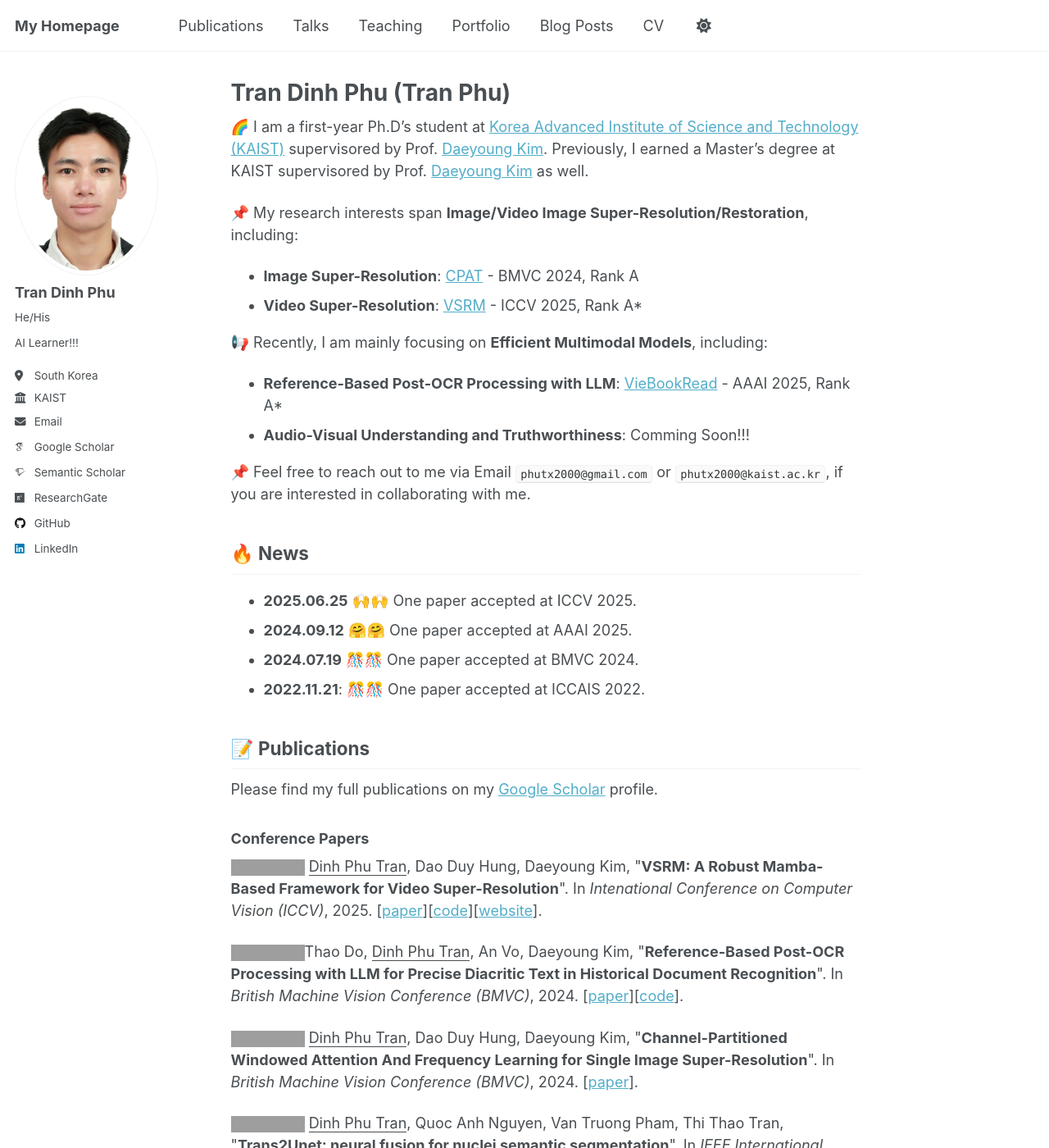
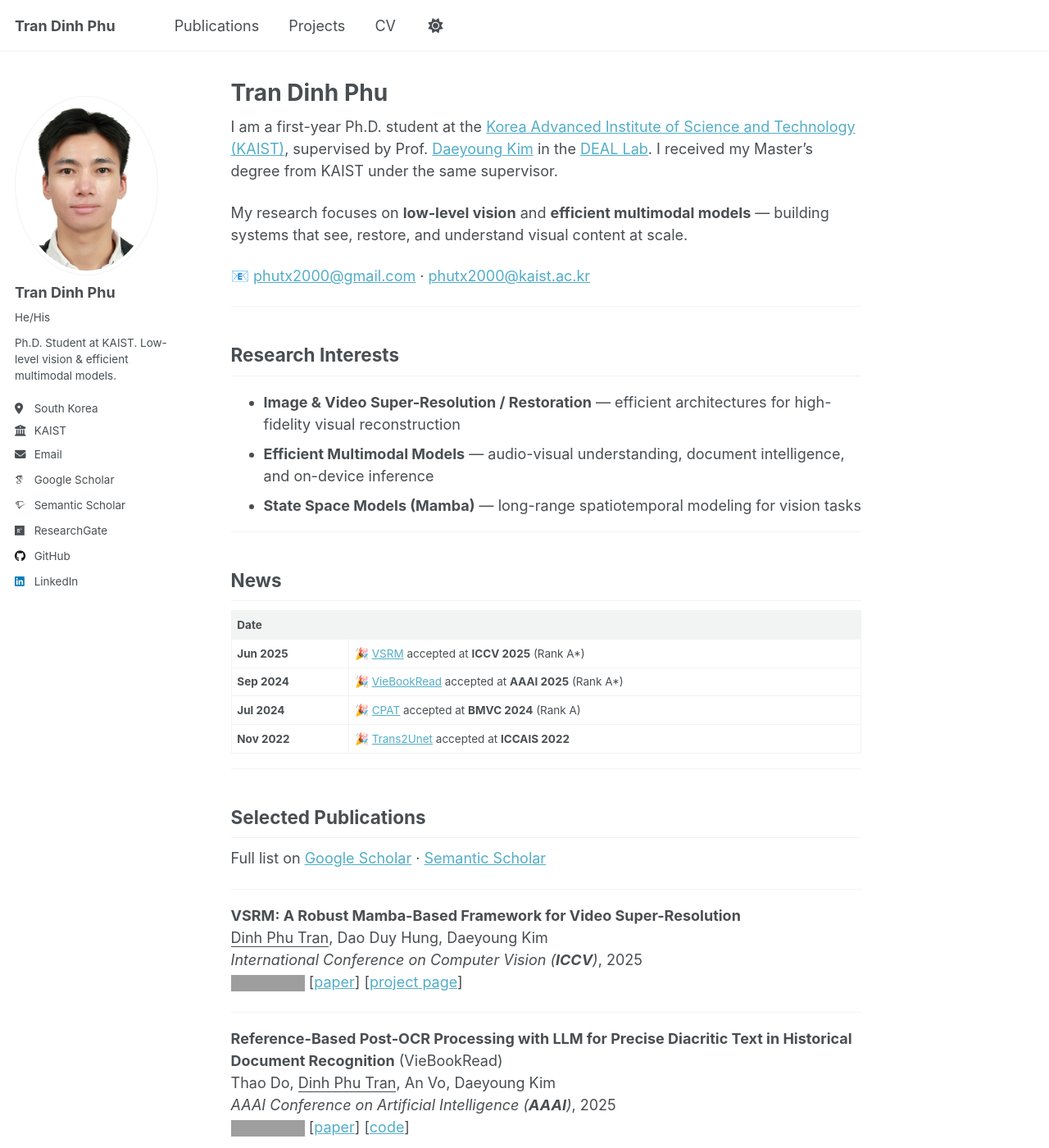
Before and after one commit to PhuTran1005/phutran1005.github.io, a Jekyll site: the page built from _pages/about.md, in a window 1280 px wide and 1400 px high. Shown: the whole window at 82% size. Built offline with Jekyll 4.4.1, drawn with Linux system fonts in a browser that asks for light colours; some web fonts are replaced; a script that is not in the unit is left out; some of the changed text lies outside the part shown; grey boxes are pictures that could not be loaded.

Commit message:
update homepage

```diff
--- a/_config.yml
+++ b/_config.yml
@@ -9,10 +9,10 @@
 # Basic Site Settings
 locale                   : "en-US"
 site_theme               : "default"
-title                    : "My Homepage"
+title                    : "Tran Dinh Phu"
 title_separator          : "-"
 name                     : &name "Tran Phu"
-description              : &description "personal description"
+description              : &description "Ph.D. Student at KAIST | Low-Level Vision & Multimodal AI"
 url                      : https://phutran1005.github.io # the base hostname & protocol for your site e.g. "https://[your GitHub username].github.io" or if you already have some other page hosted on Github then use "https://[your GitHub username].github.io/[Your Repo Name]"
 baseurl                  : "" # the subpath of your site, e.g. "/blog"
 repository               : "academicpages/academicpages.github.io"
@@ -25,7 +25,7 @@ author:
   avatar           : "profile.png"
   name             : "Tran Dinh Phu"
   pronouns         : "He/His"
-  bio              : "AI Learner!!!"
+  bio              : "Ph.D. Student at KAIST. Low-level vision & efficient multimodal models."
   location         : "South Korea"
   employer         : "KAIST"
   uri              : # URL
--- a/_pages/about.md
+++ b/_pages/about.md
@@ -1,71 +1,82 @@
 ---
 permalink: /
-title: "Tran Dinh Phu (Tran Phu)"
+title: "Tran Dinh Phu"
 author_profile: true
 redirect_from:
   - /about/
   - /about.html
 ---
 
-🌈 I am a first-year Ph.D's student at [Korea Advanced Institute of Science and Technology (KAIST)](https://www.kaist.ac.kr/kr/) supervisored by Prof. [Daeyoung Kim](https://www.deal.kaist.ac.kr/members/director). Previously, I earned a Master's degree at KAIST supervisored by Prof. [Daeyoung Kim](https://www.deal.kaist.ac.kr/members/director) as well.
+I am a first-year Ph.D. student at the [Korea Advanced Institute of Science and Technology (KAIST)](https://www.kaist.ac.kr/kr/), supervised by Prof. [Daeyoung Kim](https://www.deal.kaist.ac.kr/members/director) in the [DEAL Lab](https://www.deal.kaist.ac.kr/). I received my Master's degree from KAIST under the same supervisor.
 
+My research focuses on **low-level vision** and **efficient multimodal models** — building systems that see, restore, and understand visual content at scale.
 
-📌 My research interests span **Image/Video Image Super-Resolution/Restoration**, including:
-* **Image Super-Resolution**: [CPAT](https://arxiv.org/abs/2407.16232) - BMVC 2024, Rank A
-* **Video Super-Resolution**: [VSRM](https://www.arxiv.org/abs/2506.22762) - ICCV 2025, Rank A*
+📧 [phutx2000@gmail.com](mailto:phutx2000@gmail.com) · [phutx2000@kaist.ac.kr](mailto:phutx2000@kaist.ac.kr)
 
-📢 Recently, I am mainly focusing on **Efficient Multimodal Models**, including:
-* **Reference-Based Post-OCR Processing with LLM**: [VieBookRead](https://arxiv.org/abs/2410.13305) - AAAI 2025, Rank A*
-* **Audio-Visual Understanding and Truthworthiness**: Comming Soon!!!
+---
 
-📌 Feel free to reach out to me via Email `phutx2000@gmail.com` or `phutx2000@kaist.ac.kr`, if you are interested in collaborating with me.
+## Research Interests
 
+- **Image & Video Super-Resolution / Restoration** — efficient architectures for high-fidelity visual reconstruction
+- **Efficient Multimodal Models** — audio-visual understanding, document intelligence, and on-device inference
+- **State Space Models (Mamba)** — long-range spatiotemporal modeling for vision tasks
 
-## 🔥 News
+---
 
-* **2025.06.25** 🙌🙌 One paper accepted at ICCV 2025.
-* **2024.09.12** 🤗🤗 One paper accepted at AAAI 2025.
-* **2024.07.19** 🎊🎊 One paper accepted at BMVC 2024.
-* **2022.11.21**: 🎊🎊 One paper accepted at ICCAIS 2022.
+## News
 
+| Date | |
+|---|---|
+| **Jun 2025** | 🎉 [VSRM](https://arxiv.org/abs/2506.22762) accepted at **ICCV 2025** (Rank A\*) |
+| **Sep 2024** | 🎉 [VieBookRead](https://arxiv.org/abs/2410.13305) accepted at **AAAI 2025** (Rank A\*) |
+| **Jul 2024** | 🎉 [CPAT](https://arxiv.org/abs/2407.16232) accepted at **BMVC 2024** (Rank A) |
+| **Nov 2022** | 🎉 [Trans2Unet](https://arxiv.org/abs/2407.17181) accepted at **ICCAIS 2022** |
 
-## 📝 Publications
+---
 
-Please find my full publications on my [Google Scholar](https://scholar.google.com/citations?user=peeXHDYAAAAJ&hl=en) profile.
+## Selected Publications
 
-### Conference Papers
+Full list on [Google Scholar](https://scholar.google.com/citations?user=peeXHDYAAAAJ&hl=en) · [Semantic Scholar](https://www.semanticscholar.org/author/Dinh-Phu-Tran/2312396668)
 
-<a href="https://openaccess.thecvf.com/content/ICCV2025/papers/Tran_VSRM_A_Robust_Mamba-Based_Framework_for_Video_Super-Resolution_ICCV_2025_paper.pdf" target="_blank"><img src="https://img.shields.io/badge/ICCV-2025-blue?style=flat-square"></a> <u>Dinh Phu Tran</u>, Dao Duy Hung, Daeyoung Kim, &quot;**VSRM: A Robust Mamba-Based Framework for Video Super-Resolution**&quot;. In *Intenational Conference on Computer Vision (ICCV)*, 2025. [[paper](https://arxiv.org/pdf/2506.22762)][[code](https://github.com/)][[website](https://phutran1005.github.io/projects/vsrm/)].
+---
 
-<a href="https://ojs.aaai.org/index.php/AAAI/article/view/35012" target="_blank"><img src="https://img.shields.io/badge/AAAI-2025-blue?style=flat-square"></a>Thao Do, <u>Dinh Phu Tran</u>, An Vo, Daeyoung Kim, &quot;**Reference-Based Post-OCR Processing with LLM for Precise Diacritic Text in Historical Document Recognition**&quot;. In *British Machine Vision Conference (BMVC)*, 2024. [[paper](https://arxiv.org/pdf/2410.13305)][[code](https://github.com/thaodod/VieBookRead)].
+**VSRM: A Robust Mamba-Based Framework for Video Super-Resolution**
+<u>Dinh Phu Tran</u>, Dao Duy Hung, Daeyoung Kim
+*International Conference on Computer Vision (**ICCV**)*, 2025
+[![ICCV 2025](https://img.shields.io/badge/ICCV-2025-blue?style=flat-square)](https://openaccess.thecvf.com/content/ICCV2025/papers/Tran_VSRM_A_Robust_Mamba-Based_Framework_for_Video_Super-Resolution_ICCV_2025_paper.pdf)
+[[paper](https://arxiv.org/pdf/2506.22762)] [[project page](https://phutran1005.github.io/projects/vsrm/)]
 
-<a href="https://bmvc2024.org/proceedings/432/" target="_blank"><img src="https://img.shields.io/badge/BMVC-2024-blue?style=flat-square"></a> <u>Dinh Phu Tran</u>, Dao Duy Hung, Daeyoung Kim, &quot;**Channel-Partitioned Windowed Attention And Frequency Learning for Single Image Super-Resolution**&quot;. In *British Machine Vision Conference (BMVC)*, 2024. [[paper](https://arxiv.org/pdf/2407.16232)].
+---
 
-<a href="https://ieeexplore.ieee.org/abstract/document/9990159" target="_blank"><img src="https://img.shields.io/badge/ICCAIS-2022-blue?style=flat-square"></a> <u>Dinh Phu Tran</u>, Quoc Anh Nguyen, Van Truong Pham, Thi Thao Tran, &quot;**Trans2Unet: neural fusion for nuclei semantic segmentation**&quot;. In *IEEE International Conference on Control, Automation and Information Sciences (ICCAIS)*, 2022. [[paper](https://arxiv.org/pdf/2407.17181)].
+**Reference-Based Post-OCR Processing with LLM for Precise Diacritic Text in Historical Document Recognition** (VieBookRead)
+Thao Do, <u>Dinh Phu Tran</u>, An Vo, Daeyoung Kim
+*AAAI Conference on Artificial Intelligence (**AAAI**)*, 2025
+[![AAAI 2025](https://img.shields.io/badge/AAAI-2025-blue?style=flat-square)](https://ojs.aaai.org/index.php/AAAI/article/view/35012)
+[[paper](https://arxiv.org/pdf/2410.13305)] [[code](https://github.com/thaodod/VieBookRead)]
 
+---
 
-### Preprints & Under Submission
-Comming Soon!!!
+**Channel-Partitioned Windowed Attention and Frequency Learning for Single Image Super-Resolution** (CPAT)
+<u>Dinh Phu Tran</u>, Dao Duy Hung, Daeyoung Kim
+*British Machine Vision Conference (**BMVC**)*, 2024
+[![BMVC 2024](https://img.shields.io/badge/BMVC-2024-blue?style=flat-square)](https://bmvc2024.org/proceedings/432/)
+[[paper](https://arxiv.org/pdf/2407.16232)]
 
+---
 
-## 🤗 Resources
+**Trans2Unet: Neural Fusion for Nuclei Semantic Segmentation**
+<u>Dinh Phu Tran</u>, Quoc Anh Nguyen, Van Truong Pham, Thi Thao Tran
+*IEEE Int. Conf. on Control, Automation and Information Sciences (**ICCAIS**)*, 2022
+[![ICCAIS 2022](https://img.shields.io/badge/ICCAIS-2022-blue?style=flat-square)](https://ieeexplore.ieee.org/abstract/document/9990159)
+[[paper](https://arxiv.org/pdf/2407.17181)]
 
-Comming Soon!!!
+---
 
+## Talks
 
-## 💻 Experiences
+- **[KAIST, Fall 2025]** Invited talk at CS632 *Embedded Operating Systems* — Super-Resolution Applications
 
-### Internships
-Comming Soon!!!
+## Academic Service
 
-### Visiting
-Comming Soon!!!
-
-## 🎤 Talks
-
-* [KAIST, Fall 2025] An invited talk at CS632 Embedded Operating System about Super-resolution Application
-
-## 📠 Services
-
-### Conference Reviewer
-* Reviewers at AAAI 2026 (Main Track)
+**Conference Reviewer**
+- AAAI 2026 (Main Track)
```
Also changed, not shown: _data/navigation.yml (+2 -26 lines), _pages/projects.md (+7 -1 lines), 1 other file.
